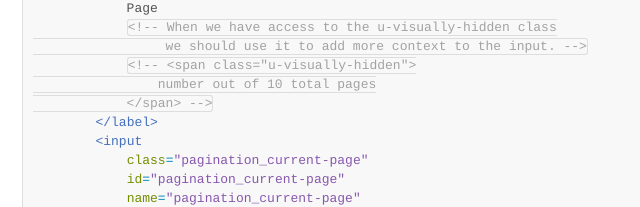
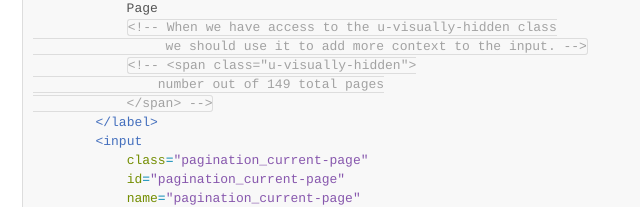
Before and after one commit to cfpb/cf-pagination, a website: page docs/index.html in a window 1280 px wide. Shown: the part 490-697 px from the top of the page, 0-640 px from the left. Drawn offline with Linux system fonts and the light colour scheme; a web font is replaced by a local one.

Commit message:
Updates total page.

```diff
--- a/docs/index.html
+++ b/docs/index.html
@@ -39,7 +39,7 @@
             <!-- When we have access to the u-visually-hidden class
                  we should use it to add more context to the input. -->
             <!-- <span class="u-visually-hidden">
-                number out of 10 total pages
+                number out of 149 total pages
             </span> -->
         </label>
         <input
@@ -81,7 +81,7 @@
             &lt;!-- When we have access to the u-visually-hidden class
                  we should use it to add more context to the input. --&gt;
             &lt;!-- &lt;span class=&quot;u-visually-hidden&quot;&gt;
-                number out of 10 total pages
+                number out of 149 total pages
             &lt;/span&gt; --&gt;
         &lt;/label&gt;
         &lt;input
--- a/src/cf-pagination.less
+++ b/src/cf-pagination.less
@@ -25,7 +25,7 @@
                     <!-- When we have access to the u-visually-hidden class
                          we should use it to add more context to the input. -->
                     <!-- <span class="u-visually-hidden">
-                        number out of 10 total pages
+                        number out of 149 total pages
                     </span> -->
                 </label>
                 <input
```
Also changed, not shown: demo/index.html (+1 -1 lines), demo/static/css/main.css, demo/static/css/main.lt-ie9.min.css, docs/static/css/main.css.
